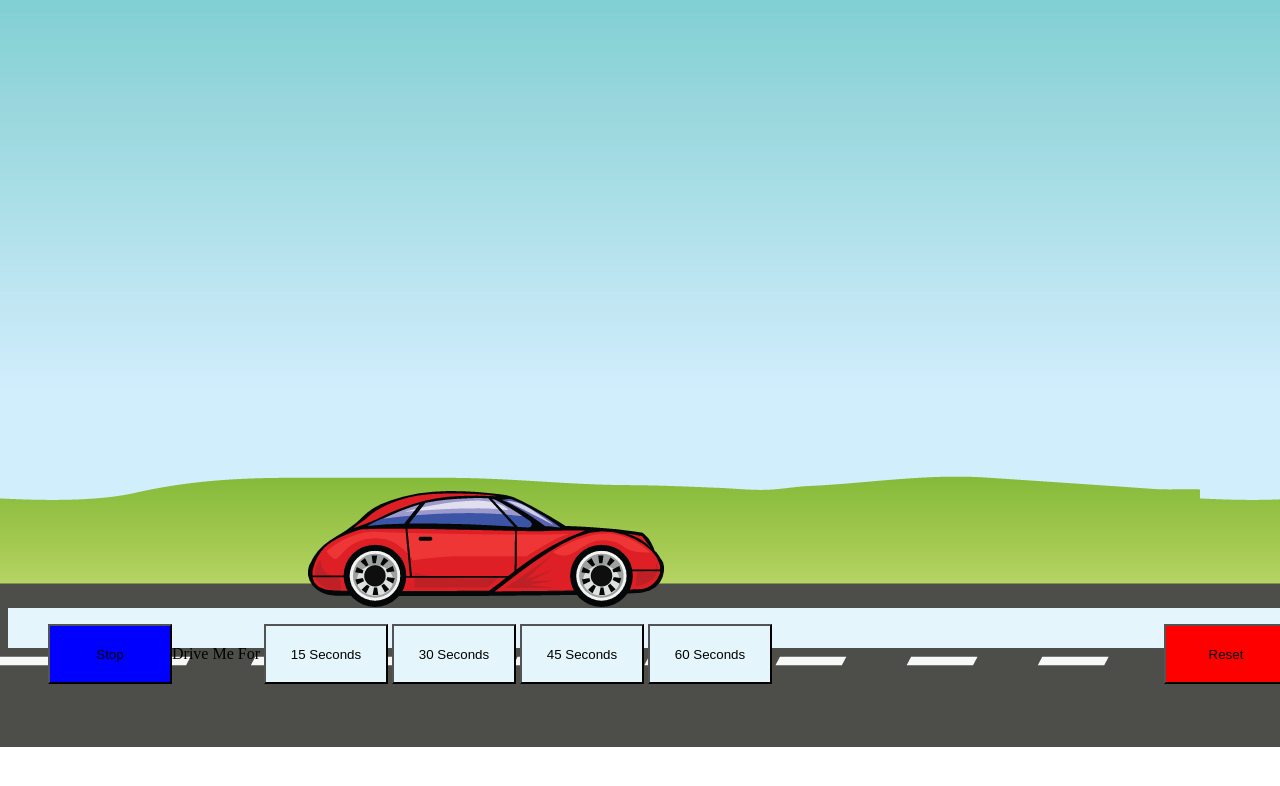
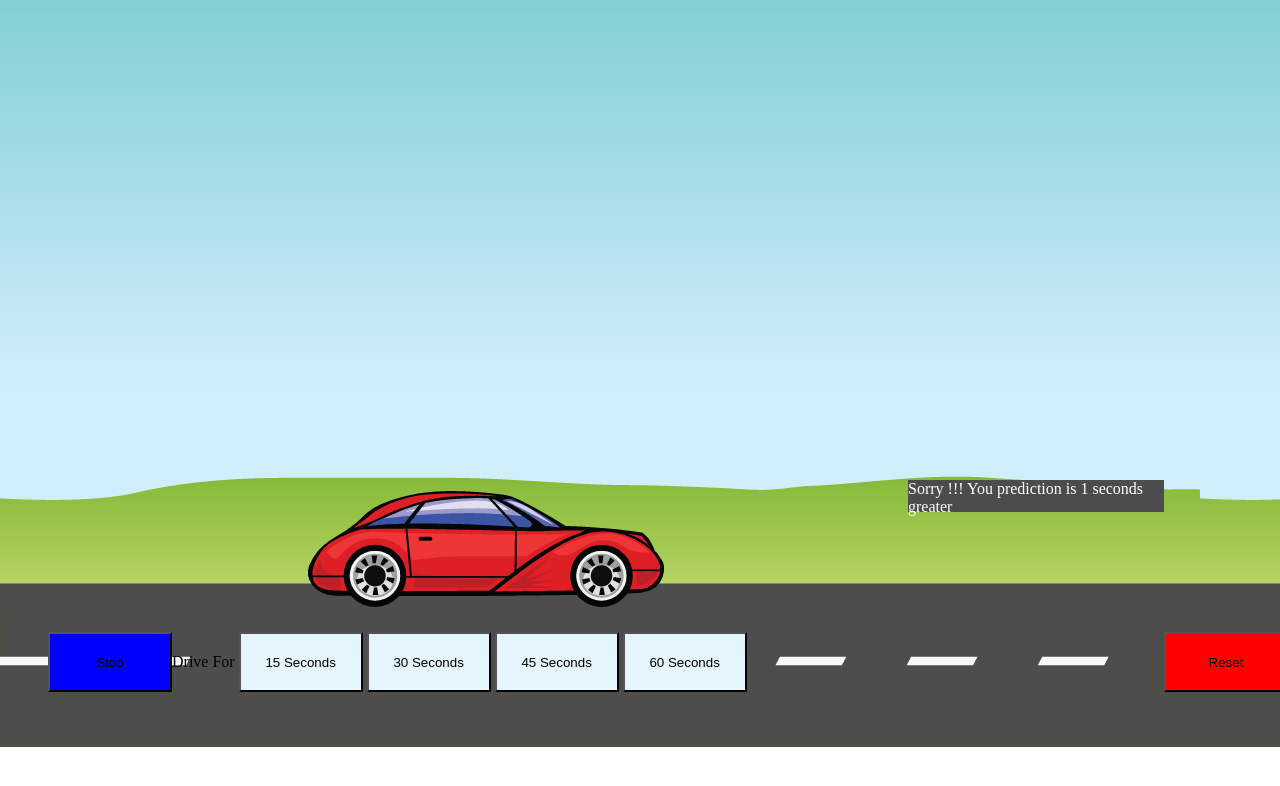
Before and after one commit to amritdeep/CountingTime, a plain HTML site: page index.html in a window 1280 px wide. Both pictures are taken after a click on the button "Stop". Drawn offline with Linux system fonts and the light colour scheme.

Commit message:
add style'

```diff
--- a/css/style.css
+++ b/css/style.css
@@ -2,11 +2,12 @@ body {
 	background: url('../images/road.png') repeat-x;
 }
 .btn {
-	background-color: #e4f5fc;
+	/*background-color: #e4f5fc;*/
+	background-color: rgb(76,76,76);
 	width: 100%;
 	height: 5%;
 	position: absolute;
-    bottom: 19%;
+    bottom: 18%;
 	z-index: 3;
 }
 
@@ -31,25 +32,6 @@ body {
 	background: red;
 	float: right;
 }
-
-
-/*.btn #sec {
-	background-color: #e1ffff;
-	height: 38%;
-	width: 100%;
-    font-size: 16px;
-    color: #3f4c6b;
-    padding: 0px;
-}
-
-.btn #diff {
-	background-color: gray;
-	height: 38%;
-	width: 100%;
-    font-size: 16px;
-    color: #3f4c6b;
-    padding: 0px;
-}*/
 
 button {
 	background-color: #e4f5fc;
@@ -147,6 +129,17 @@ button {
 	bottom: 150px;
 }
 
+.picture .road #sec {
+	background-color: rgb(76,76,76);
+	height: 20%;
+	width: 20%;
+    font-size: 16px;
+    color: white;
+    position: relative;
+    bottom: 130px;
+    left: 900px;
+}
+
 .road .car {
     width: 30%;
     height: 65%;
@@ -157,9 +150,3 @@ button {
 	-o-transform: translate(300px, 0px);
 	-ms-transform: translate(300px, 0px);
 }
-
-
-/*-webkit-
--moz-
--o-
--ms-*/
--- a/index.html
+++ b/index.html
@@ -19,16 +19,12 @@
 					<img id="car-moving" src="images/Car-moving.gif">
 					<img id="car-demo" src="images/car.png">
 				</div>
-<!-- 				<div class="wheel_left" id="wheel1">
-					<img src="images/wheel_L.png">
-				</div>
-				<div class="wheel_right" id="wheel2">
-					<img src="images/wheel_R.png">
-				</div> -->
+			<p id="sec"></p>
+
+
 			</div>
 
  			<!-- Define Cloud -->
-
 			<div class="cloud">
 				<div class="move_cloud1" id="cloud_id1">
 					<img src="images/cloud-1.png">
@@ -73,30 +69,14 @@
 			<ul>
 				<li><button id="stop">Stop</button></li>
 
-				<text>Drive Me For</text>
+				<text>Drive For</text>
 				<li><button id="fifteen" value=15>15 Seconds</button></li>
 				<li><button id="thirty" value=30>30 Seconds</button></li>
 				<li><button id="forty_five" value=45>45 Seconds</button></li>
 				<li><button id="sixty" value=60>60 Seconds</button></li>
-
 				<li><button id="reset">Reset</button></li>
 
 			</ul>
-
-<!-- 			<button id="stop">Stop</button>
-			<button id="drive">Drive Me</button>
-			<button id="reset">Reset</button> -->
-
-			<!-- <text>Prediction For</text> -->
-
-<!-- 			<button id="fifteen">15 Seconds</button>
-			<button id="thirty">30 Seconds</button>
-			<button id="forty_five">45 Seconds</button>
-			<button id="sixty">60 Seconds</button> -->
-
-			<p id="sec"></p>
-			<p id="diff"></p>
-
 		</div>
 
 	</div>
--- a/js/move_car.js
+++ b/js/move_car.js
@@ -13,18 +13,19 @@ $(document).ready(function(){
 		stopMove();
 		if(value < estimate_value){
 				difference = estimate_value - value;
-				alert("Sorry !!! You prediction is less than " + difference + " Seconds");
+				$('.road #sec').html("Sorry !!! You prediction is " + difference + " seconds less");
 			}
 			else if(value > estimate_value){
 				difference = value - estimate_value;
-				alert("Sorry !!! You prediction is greater than " + difference + " Seconds");
+				$('.road #sec').html("Sorry !!! You prediction is " + difference + " seconds greater");
 			}
 			else {
-				alert("Congratulation !!! You have predicted correct value i.e."+ estimate_value+" Seconds");
+				$('.road #sec').html("Congratulation !!! You prediction is correct i.e."+ estimate_value +" seconds");
 			}
 	});
 
 	$('#fifteen').click(function(){
+		$('#stop').html("Predict");
 		$('#thirty').hide();
 		$('#forty_five').hide();
 		$('#sixty').hide();
@@ -33,6 +34,7 @@ $(document).ready(function(){
 	});
 
 	$('#thirty').click(function(){
+		$('#stop').html("Predict");
 		$('#fifteen').hide();
 		$('#forty_five').hide();
 		$('#sixty').hide();
@@ -41,6 +43,7 @@ $(document).ready(function(){
 	});
 
 	$('#forty_five').click(function(){
+		$('#stop').html("Predict");
 		$('#fifteen').hide();
 		$('#thirty').hide();
 		$('#sixty').hide();
@@ -49,6 +52,7 @@ $(document).ready(function(){
 	});
 
 	$('#sixty').click(function(){
+		$('#stop').html("Predict");
 		$('#fifteen').hide();
 		$('#thirty').hide();
 		$('#forty_five').hide();
@@ -68,6 +72,8 @@ function drive(){
 	}
 	$('#car-moving').show();
 	$('#car-demo').hide();
+
+	$('.road #sec').hide();
 }
 
 function stopMove(){
@@ -80,6 +86,12 @@ function stopMove(){
 	}
 	$('#car-moving').hide();
 	$('#car-demo').show();
+
+	$('#fifteen').show();
+	$('#thirty').show();
+	$('#forty_five').show();
+	$('#sixty').show();
+	$('.road #sec').show();
 }
 
 });
```
